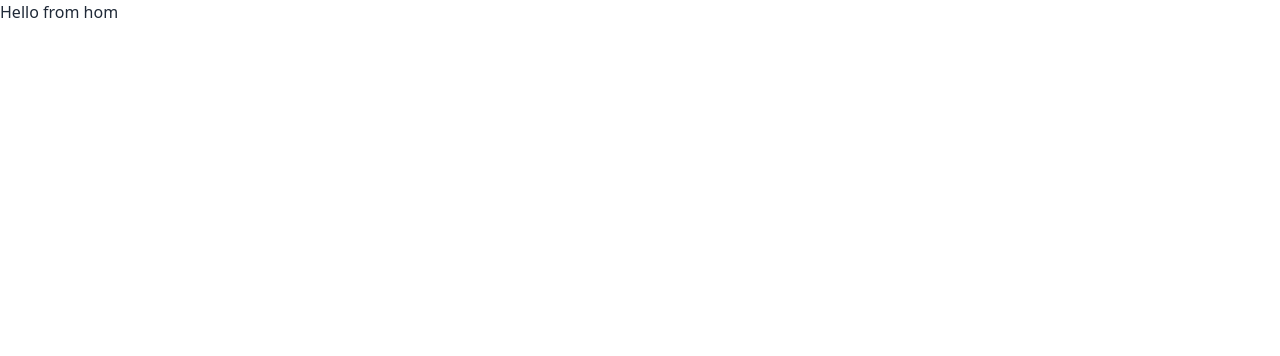
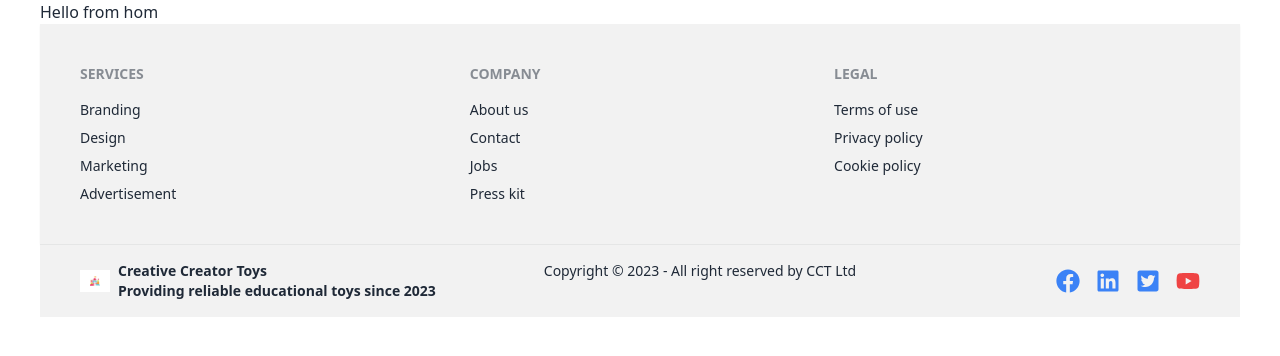
Before and after one commit to Ditidey/Educational-toys-client, a React (Vite) app: page / in a window 1280 px wide. Shown: the top 356 px of the page. Built offline with nearby package versions, Linux system fonts and the light colour scheme; no server answers.

Commit message:
footer added

```diff
--- a/index.html
+++ b/index.html
@@ -2,7 +2,7 @@
 <html lang="en">
   <head>
     <meta charset="UTF-8" />
-    <link rel="icon" type="image/svg+xml" href="/public/images (1).jfif" />
+    <link rel="icon" type="image/svg+xml" href="/public/download.png" />
     <meta name="viewport" content="width=device-width, initial-scale=1.0" />
     <title>creative-creator-toys</title>
   </head>
--- a/package.json
+++ b/package.json
@@ -15,6 +15,7 @@
     "react": "^18.2.0",
     "react-dom": "^18.2.0",
     "react-hook-form": "^7.43.9",
+    "react-icons": "^4.8.0",
     "react-router-dom": "^6.11.1"
   },
   "devDependencies": {
--- a/src/Pages/Main.jsx
+++ b/src/Pages/Main.jsx
@@ -1,10 +1,12 @@
 import React from 'react';
 import { Outlet } from 'react-router-dom';
+import Footer from '../Shared/Footer';
 
 const Main = () => {
     return (
-        <div>
+        <div className='mx-10 '>
             <Outlet></Outlet>
+            <Footer></Footer>
         </div>
     );
 };
--- /dev/null
+++ b/src/Shared/Footer.jsx
@@ -0,0 +1,50 @@
+import React from 'react';
+import logo from '../../public/download.png';
+import { FaFacebook, FaYoutube, FaTwitterSquare, FaLinkedin } from "react-icons/fa";
+
+const Footer = () => {
+    return (
+        <div>
+            <footer className="footer p-10  bg-base-200 text-base-content shadow-sm ">
+                <div>
+                    <span className="footer-title">Services</span>
+                    <a className="link link-hover">Branding</a>
+                    <a className="link link-hover">Design</a>
+                    <a className="link link-hover">Marketing</a>
+                    <a className="link link-hover">Advertisement</a>
+                </div>
+                <div>
+                    <span className="footer-title">Company</span>
+                    <a className="link link-hover">About us</a>
+                    <a className="link link-hover">Contact</a>
+                    <a className="link link-hover">Jobs</a>
+                    <a className="link link-hover">Press kit</a>
+                </div>
+                <div>
+                    <span className="footer-title">Legal</span>
+                    <a className="link link-hover">Terms of use</a>
+                    <a className="link link-hover">Privacy policy</a>
+                    <a className="link link-hover">Cookie policy</a>
+                </div>
+            </footer>
+            <footer className="footer px-10 py-4 border-t bg-base-200 text-base-content border-base-300">
+                <div className="items-center grid-flow-col">
+
+                    <img src={logo} alt="" width="30" height="30" viewBox="0 0 30 30" />
+                    <p className='font-semibold'>Creative Creator Toys <br />Providing reliable educational toys since 2023</p>
+                </div>
+                <p>Copyright © 2023 - All right reserved by CCT Ltd</p>
+                <div className="md:place-self-center md:justify-self-end">
+                    <div className="grid grid-flow-col gap-4">
+                         <FaFacebook className='w-6 h-6 text-blue-500'></FaFacebook>
+                         <FaLinkedin className='w-6 h-6 text-blue-500'></FaLinkedin>
+                         <FaTwitterSquare className='w-6 h-6 text-blue-500'></FaTwitterSquare>
+                         <FaYoutube className='w-6 h-6 text-red-500'></FaYoutube>
+                    </div>
+                </div>
+            </footer>
+        </div>
+    );
+};
+
+export default Footer;
```
Also changed, not shown: public/download.png (added), src/Shared/NavBar.jsx (added), 1 other file (tests, documents, lock files or other folders).
